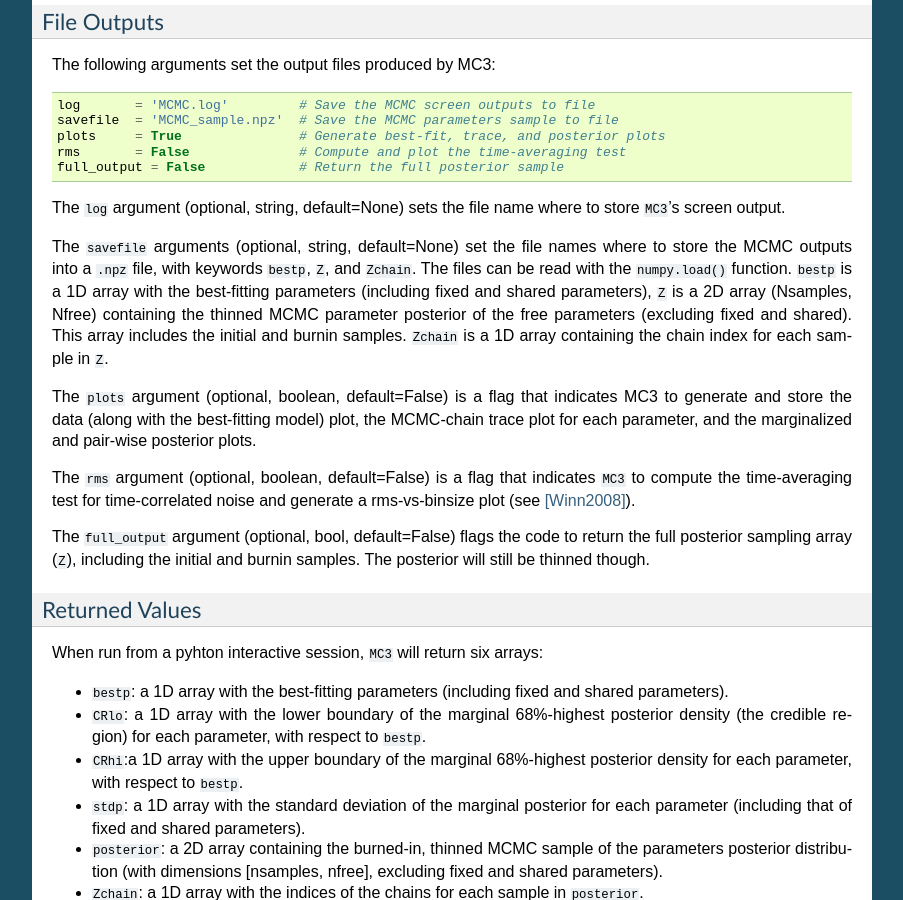
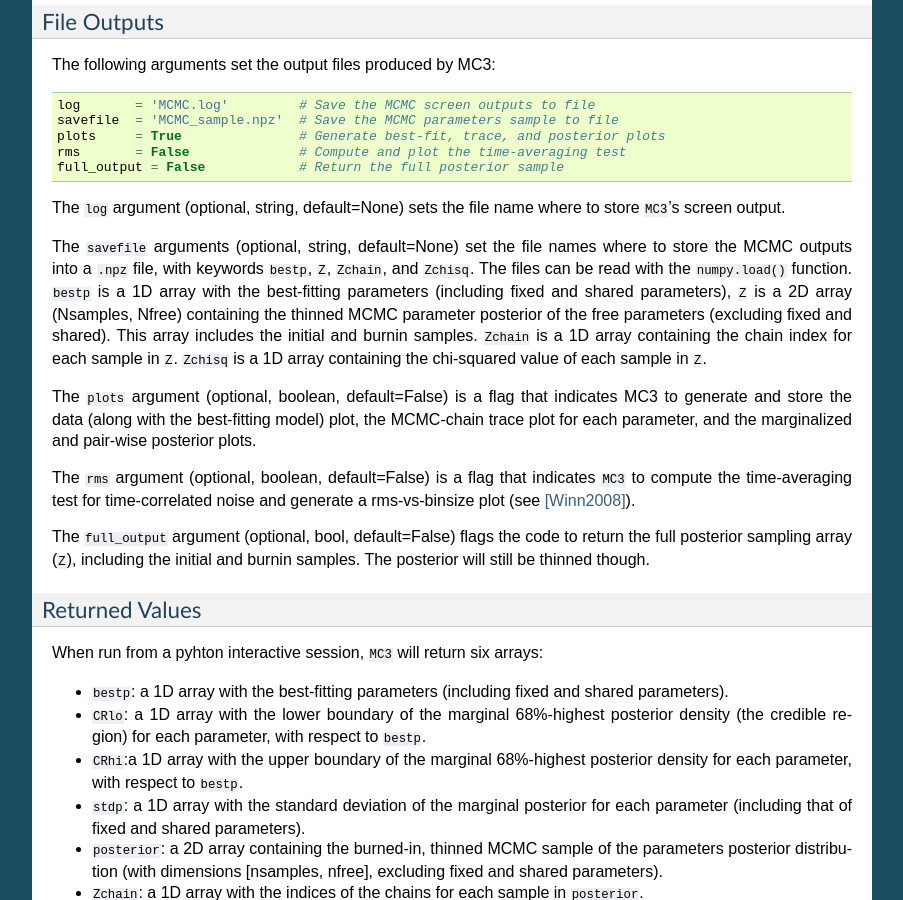
Before and after one commit to pcubillos/mc3, a Sphinx documentation site: the page built from docs/mctutorial.rst, in a window 1280 px wide and 900 px high, scrolled down 6349 px. Shown: the whole window, without its empty margins (198-1101 px from the left). Built offline with Sphinx 7.4.7, drawn with Linux system fonts in a browser that asks for light colours.

Commit message:
Updated MCMC tutorial.

```diff
--- a/docs/mctutorial.rst
+++ b/docs/mctutorial.rst
@@ -471,13 +471,15 @@ sets the file name where to store ``MC3``'s screen output.
 
 The ``savefile`` arguments (optional, string, default=None)
 set the file names where to store the MCMC outputs into a ``.npz`` file, with
-keywords ``bestp``, ``Z``, and ``Zchain``.
+keywords ``bestp``, ``Z``, ``Zchain``, and ``Zchisq``.
 The files can be read with the ``numpy.load()`` function.
 ``bestp`` is a 1D array with the best-fitting parameters (including fixed
 and shared parameters), ``Z`` is a 2D array (Nsamples, Nfree) containing the
 thinned MCMC parameter posterior of the free parameters (excluding
 fixed and shared).  This array includes the initial and burnin samples.
 ``Zchain`` is a 1D array containing the chain index for each sample in ``Z``.
+``Zchisq`` is a 1D array containing the chi-squared value of each
+sample in ``Z``.
 
 The ``plots`` argument (optional, boolean, default=False) is a flag that
 indicates MC3 to generate and store the data (along with the best-fitting
```
